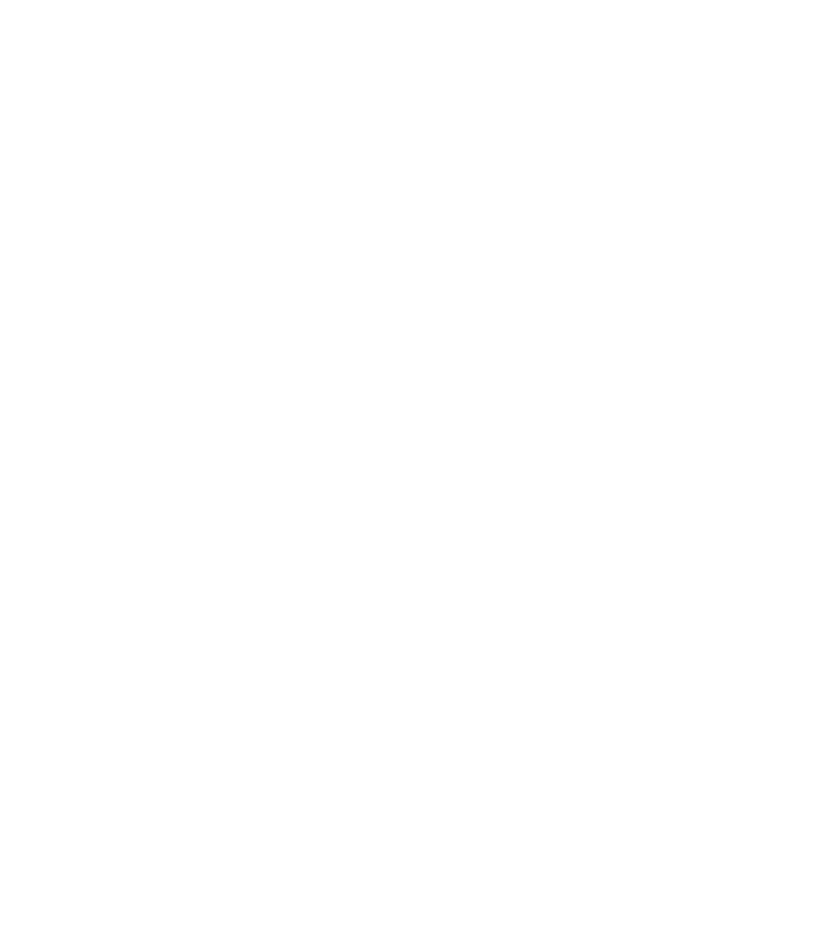
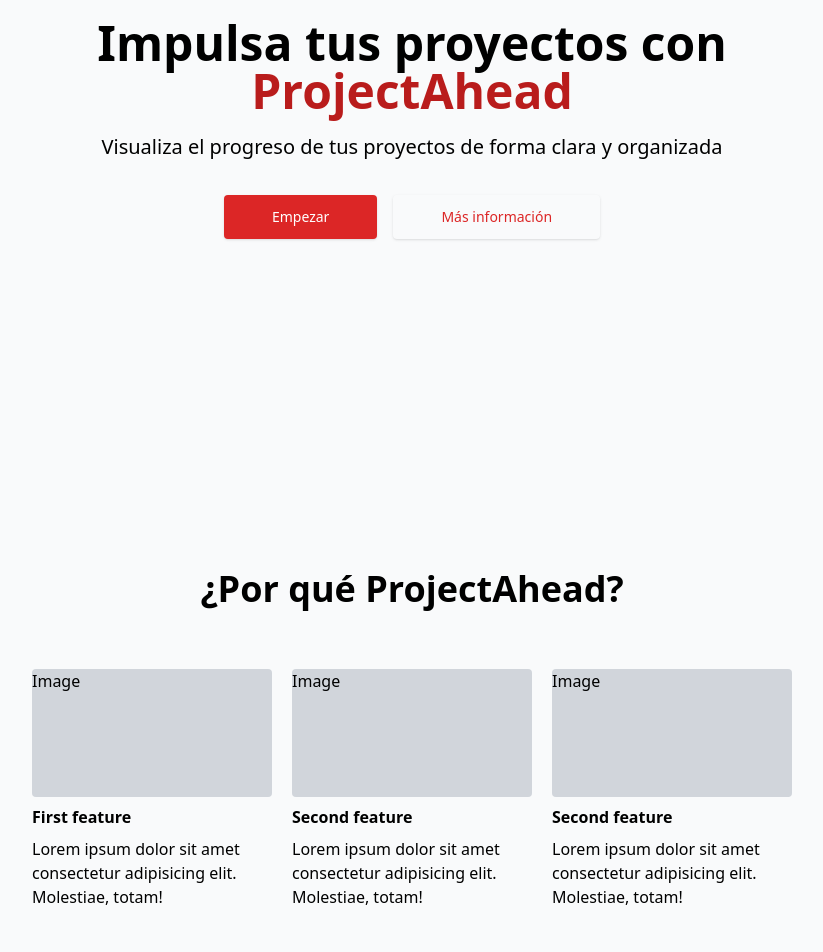
Before and after one commit to No-Country/c-16-127-n-react, a React (Vite) app in the folder frontend/vite-project/: page / in a window 1280 px wide. Shown: the part 360-1312 px from the top of the page, without its empty margins (228-1051 px from the left). Before the commit the page ends 800 px from the top, so only its background shows below. Built offline with nearby package versions, Linux system fonts and the light colour scheme.

Commit message:
Add content to landing page

```diff
--- /dev/null
+++ b/frontend/vite-project/src/components/FeaturesRow.jsx
@@ -0,0 +1,40 @@
+const FeaturesRow = () => {
+  return (
+    <section className="bg-gray-50 my-5 py-5">
+      <h2 className="font-bold text-4xl text-center pb-5 ">
+        ¿Por qué ProjectAhead?
+      </h2>
+      <section
+        id="feature-row"
+        className="flex justify-center gap-x-5 bg-gray-50 my-10"
+      >
+        <div className="flex flex-col w-60 gap-y-2 ">
+          <div className="w-60 h-32 bg-gray-300 rounded">Image</div>
+          <h3 className="font-bold">First feature</h3>
+          <p>
+            Lorem ipsum dolor sit amet consectetur adipisicing elit. Molestiae,
+            totam!
+          </p>
+        </div>
+        <div className="flex flex-col w-60 gap-y-2">
+          <div className="w-60 h-32 bg-gray-300 rounded">Image</div>
+          <h3 className="font-bold">Second feature</h3>
+          <p>
+            Lorem ipsum dolor sit amet consectetur adipisicing elit. Molestiae,
+            totam!
+          </p>
+        </div>
+        <div className="flex flex-col w-60 gap-y-2">
+          <div className="w-60 h-32 bg-gray-300 rounded">Image</div>
+          <h3 className="font-bold">Second feature</h3>
+          <p>
+            Lorem ipsum dolor sit amet consectetur adipisicing elit. Molestiae,
+            totam!
+          </p>
+        </div>
+      </section>
+    </section>
+  );
+};
+
+export default FeaturesRow;
--- a/frontend/vite-project/src/components/Footer.jsx
+++ b/frontend/vite-project/src/components/Footer.jsx
@@ -1,6 +1,6 @@
 const Footer = () => {
   return (
-    <footer className="bg-gray-100">
+    <footer className="bg-gray-100 border-black border-t">
       <div className="mx-auto max-w-5xl px-4 py-2 sm:px-6 lg:px-8">
         <div className="flex justify-center text-teal-600">
           <img src="../../public/logo.png" alt="logo" className="w-24" />
--- /dev/null
+++ b/frontend/vite-project/src/components/Hero.jsx
@@ -0,0 +1,37 @@
+import { Link } from "react-router-dom";
+
+const Hero = () => {
+  return (
+    <section className="bg-gray-50">
+      <div className="mx-auto max-w-screen-xl px-4 py-32 lg:flex lg:h-screen lg:items-center">
+        <div className="mx-auto max-w text-center">
+          <h1 className=" leading-loose text-3xl font-extrabold sm:text-5xl ">
+            Impulsa tus proyectos con
+            <strong className="font-extrabold text-red-700 sm:block">
+              ProjectAhead{" "}
+            </strong>
+          </h1>
+          <p className="mt-4 sm:text-xl/relaxed">
+            Visualiza el progreso de tus proyectos de forma clara y organizada
+          </p>
+          <div className="mt-8 flex flex-wrap justify-center gap-4">
+            <Link
+              className="block w-full rounded bg-red-600 px-12 py-3 text-sm font-medium text-white shadow hover:bg-red-700 focus:outline-none focus:ring active:bg-red-500 sm:w-auto"
+              to={"/signup"}
+            >
+              Empezar
+            </Link>
+            <a
+              className="block w-full rounded px-12 py-3 text-sm font-medium text-red-600 shadow hover:text-red-700 focus:outline-none focus:ring active:text-red-500 sm:w-auto"
+              href="#feature-row"
+            >
+              Más información
+            </a>
+          </div>
+        </div>
+      </div>
+    </section>
+  );
+};
+
+export default Hero;
--- a/frontend/vite-project/src/components/Navbar.jsx
+++ b/frontend/vite-project/src/components/Navbar.jsx
@@ -1,9 +1,9 @@
 import { Link } from "react-router-dom";
 const Navbar = () => {
   return (
-    <nav className="flex items-center justify-between bg-gray-100 py-4 px-6 ">
+    <nav className="flex items-center justify-between bg-gray-100 py-4 px-6 border-black border-b ">
       <div className="flex flex-row items-center">
-        <img src="../../public/logo.png" alt="logo" className="w-14" />
+        <img src="logo.png" alt="logo" className="w-14" />
         <Link
           to={"/"}
           className="font-bold text-2xl m-2 hover:text-[#50586D] ease-in duration-100"
--- /dev/null
+++ b/frontend/vite-project/src/components/SignUpForm.jsx
@@ -0,0 +1,5 @@
+const SignUpForm = () => {
+  return <div>SignUpForm</div>;
+};
+
+export default SignUpForm;
--- a/frontend/vite-project/src/index.css
+++ b/frontend/vite-project/src/index.css
@@ -2,8 +2,12 @@
 @tailwind components;
 @tailwind utilities;
 
+html {
+  scroll-behavior: smooth;
+}
+
 body {
-    background-color: white;
+  background-color: rgb(249 250 251);
 }
 
 .login-card {
@@ -14,7 +18,9 @@
   border: 2px solid rgba(255, 255, 255, 0.09);
 }
 
-footer { position: relative; }
+footer {
+  position: relative;
+}
 
 .social-media-row {
   display: flex;
--- a/frontend/vite-project/src/pages/Home.jsx
+++ b/frontend/vite-project/src/pages/Home.jsx
@@ -1,5 +1,12 @@
+import Hero from "../components/Hero";
+import FeaturesRow from "../components/FeaturesRow";
 const Home = () => {
-  return <div>Welcome to ProjectAhead</div>;
+  return (
+    <>
+      <Hero />
+      <FeaturesRow />
+    </>
+  );
 };
 
 export default Home;
```
Lines whose indentation alone changed are shown as unchanged.
